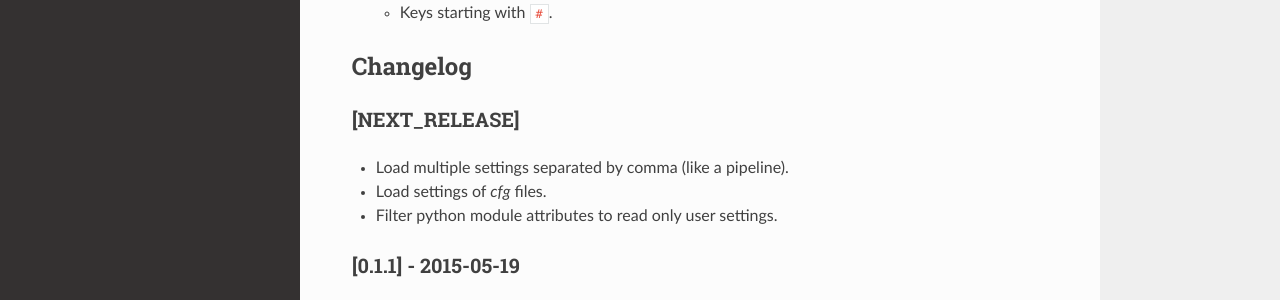
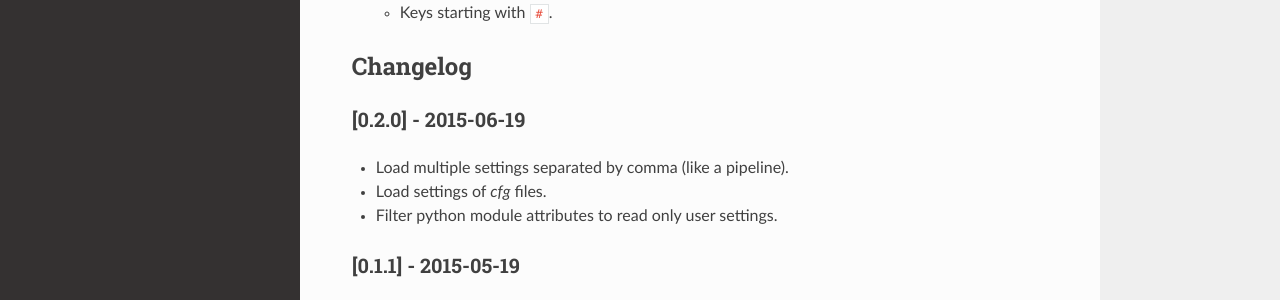
Before and after one commit to drgarcia1986/simple-settings, an MkDocs documentation site: the page built from docs/index.md, in a window 1280 px wide and 900 px high, scrolled down 2543 px. Shown: the part 382-682 px from the top of the window. Built offline with MkDocs 1.6.1, drawn with Linux system fonts in a browser that asks for light colours; nearby versions of some CDN libraries; old or Windows-style settings are respelled for this version of MkDocs.

Commit message:
Bump version: 0.1.1 → 0.2.0

```diff
--- a/docs/index.md
+++ b/docs/index.md
@@ -118,7 +118,7 @@ But remember, the environment is still a priority.
 
 ## Changelog
 
-### [NEXT_RELEASE]
+### [0.2.0] - 2015-06-19
 * Load multiple settings separated by comma (like a pipeline).
 * Load settings of _cfg_ files.
 * Filter python module attributes to read only user settings.
--- a/setup.py
+++ b/setup.py
@@ -19,7 +19,7 @@ except IOError:
 
 setup(
     name='simple-settings',
-    version='0.1.1',
+    version='0.2.0',
     install_requires=[],
     url='https://github.com/drgarcia1986/simple-settings',
     author='Diego Garcia',
```
Also changed, not shown: .bumpversion.cfg.
